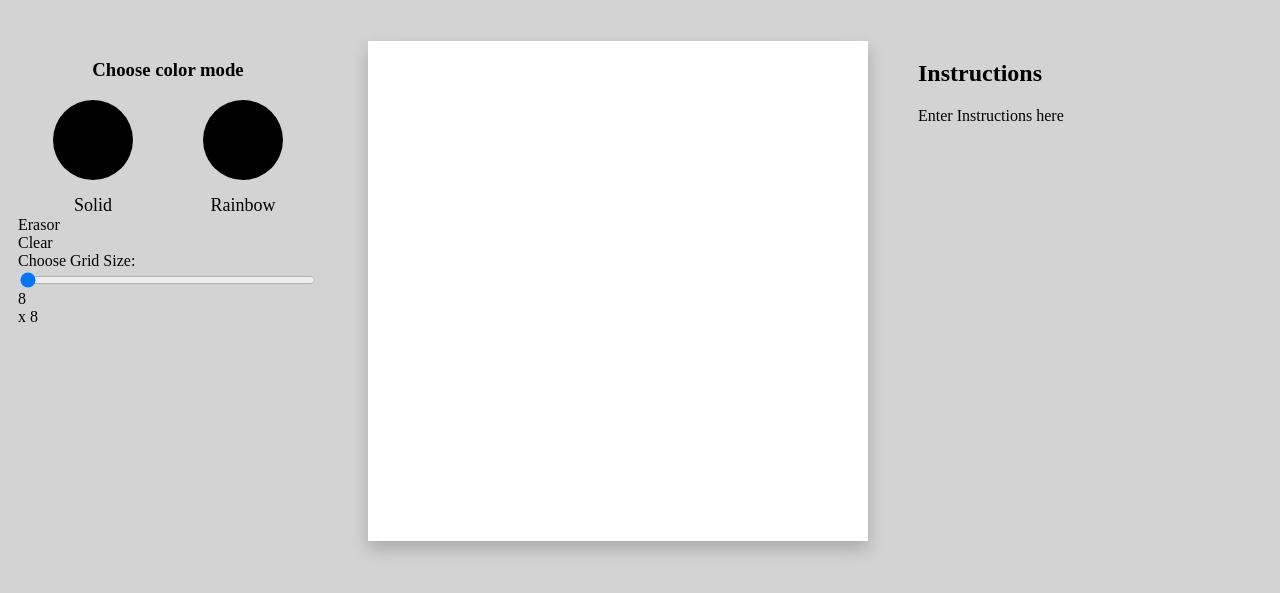
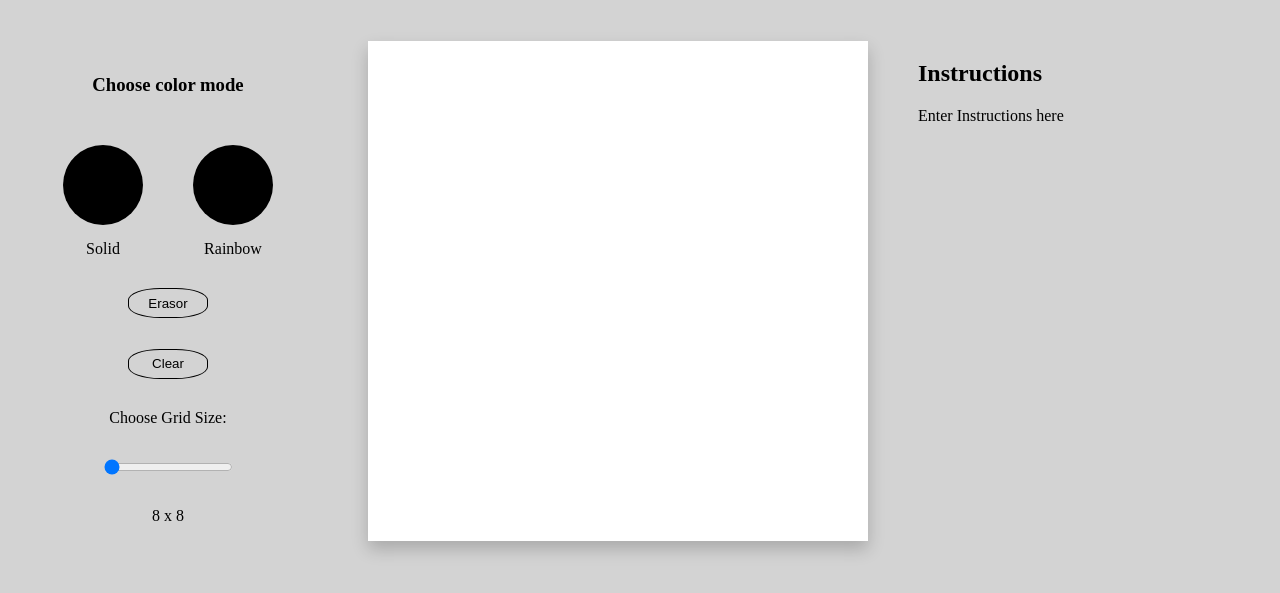
Before and after one commit to BerylCAtieno/etch-a-sketch, a plain HTML site: page index.html in a window 1280 px wide. Shown: the part 91-684 px from the top of the page. Drawn offline with Linux system fonts and the light colour scheme.

Commit message:
revert to button

```diff
--- a/index.html
+++ b/index.html
@@ -21,11 +21,11 @@
                     <span class="mode-labels">Rainbow</span>
                 </div>
             </div>
-            <div>Erasor</div>
-            <div>Clear</div>
+            <button id="erasor">Erasor</button>
+            <button id="clear">Clear</button>
             <label for="grid-size">Choose Grid Size:</label>
             <input type="range" id="grid-size" min="8" max="32" value="4" step="8">
-            <span id="grid-value">8</span> x 8
+            <span id="grid-value">8 x 8</span>
         </div>
         <div id="grid-container"></div>
         <div id="instructions-container">
--- a/styles.css
+++ b/styles.css
@@ -23,6 +23,10 @@ h1 {
 #nav-div {
     width: 300px;
     height: 500px;
+    display: flex;
+    flex-direction: column;
+    justify-content: space-around;
+    align-items: center;
 }
 
 #grid-container {
@@ -38,6 +42,7 @@ h1 {
     display: flex;
     justify-content: space-around;
     align-items: center;
+    gap: 50px;
 }
 
 .color-mode-items {
@@ -57,5 +62,12 @@ h1 {
     width: 80px;
     height: auto;
     text-align: center;
-    font-size: 18px;
+    font-size: 16px;
 }
+
+#erasor, #clear {
+    border: 1px solid black;
+    width: 80px;
+    height: 30px;
+    border-radius: 40%;
+}
```
